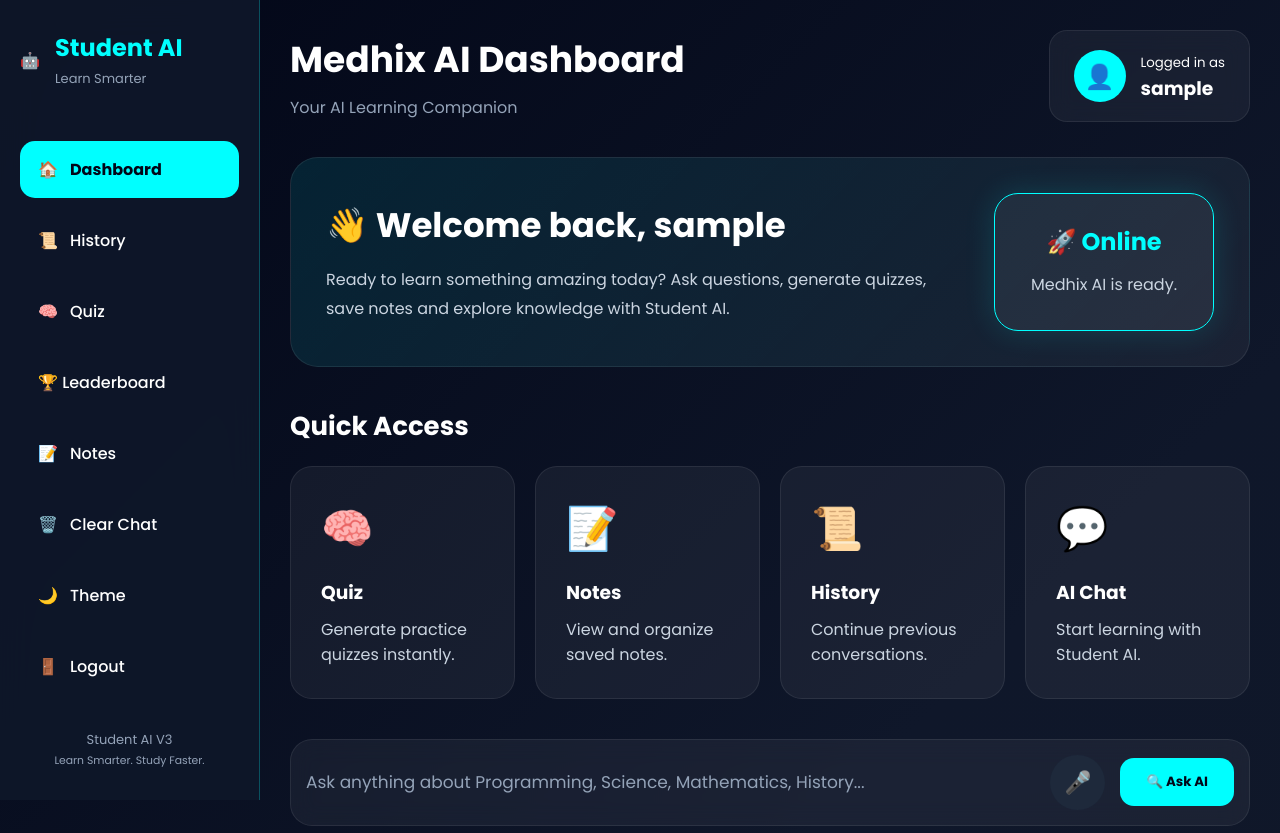
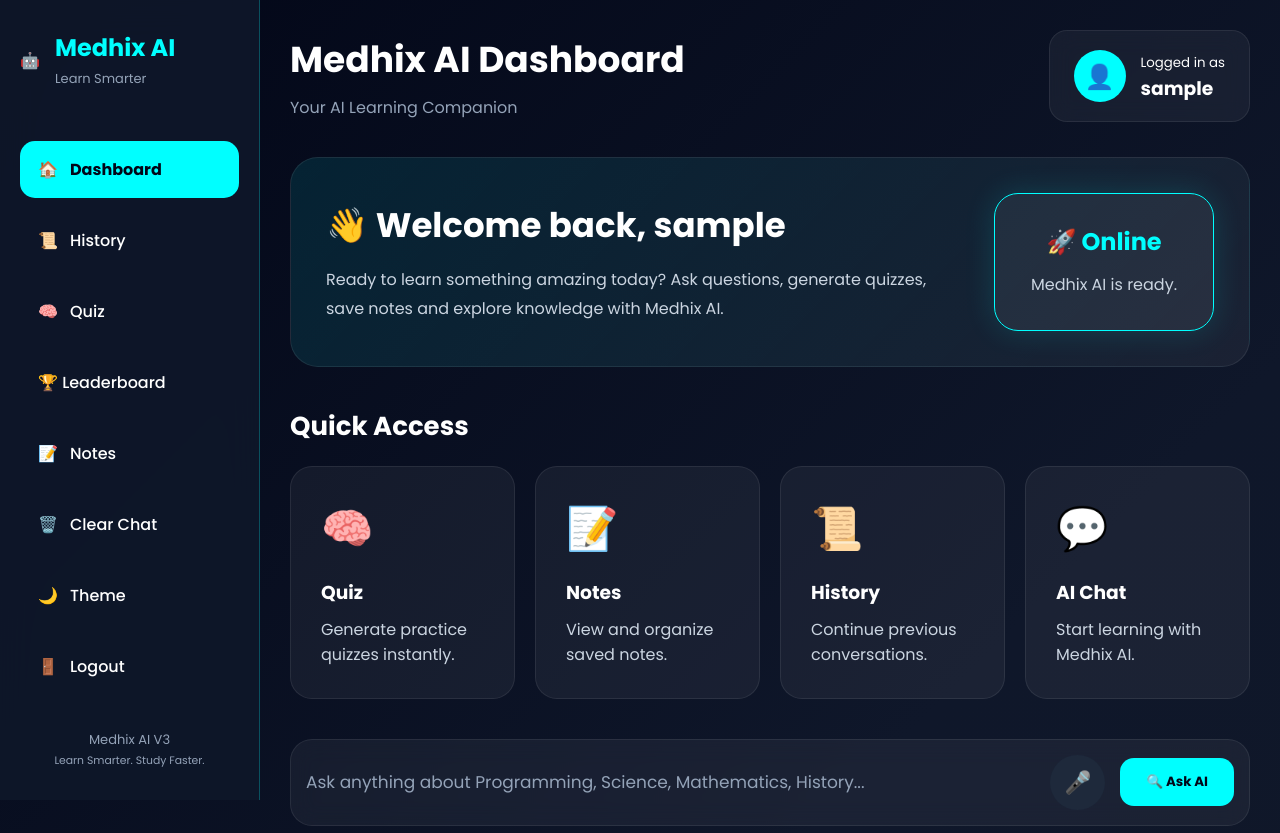
Before and after one commit to janamonisaicharan-sketch/student_ai, a Flask app: template templates/index.html in a window 1280 px wide. Shown: the top 833 px of the page. Run offline with Flask 3, Linux system fonts and the light colour scheme; the template is opened without the code that fills it: most values are stand-ins (such as "Sample title", 1, 10 or a date in 2020).

Commit message:
Rebrand Student AI to Medhix AI

```diff
--- a/templates/index.html
+++ b/templates/index.html
@@ -46,7 +46,7 @@
 
             <div>
 
-                <h2>Student AI</h2>
+                <h2>Medhix AI</h2>
 
                 <span>Learn Smarter</span>
 
@@ -124,7 +124,7 @@
 
             <p>
 
-                Student AI V3
+                Medhix AI V3
 
             </p>
 
@@ -211,7 +211,7 @@
 
                     save notes and explore knowledge
 
-                    with Student AI.
+                    with Medhix AI.
 
                 </p>
 
@@ -341,7 +341,7 @@
 
                     <p>
 
-                        Start learning with Student AI.
+                        Start learning with Medhix AI.
 
                     </p>
 
```
